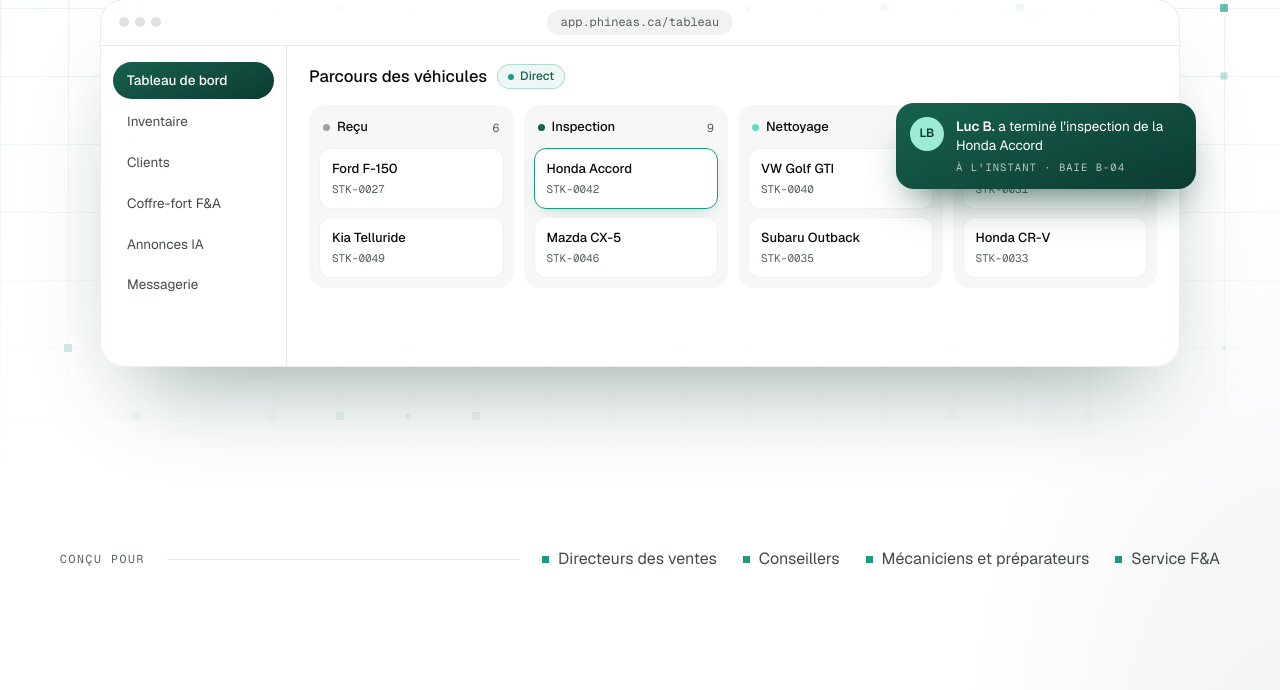
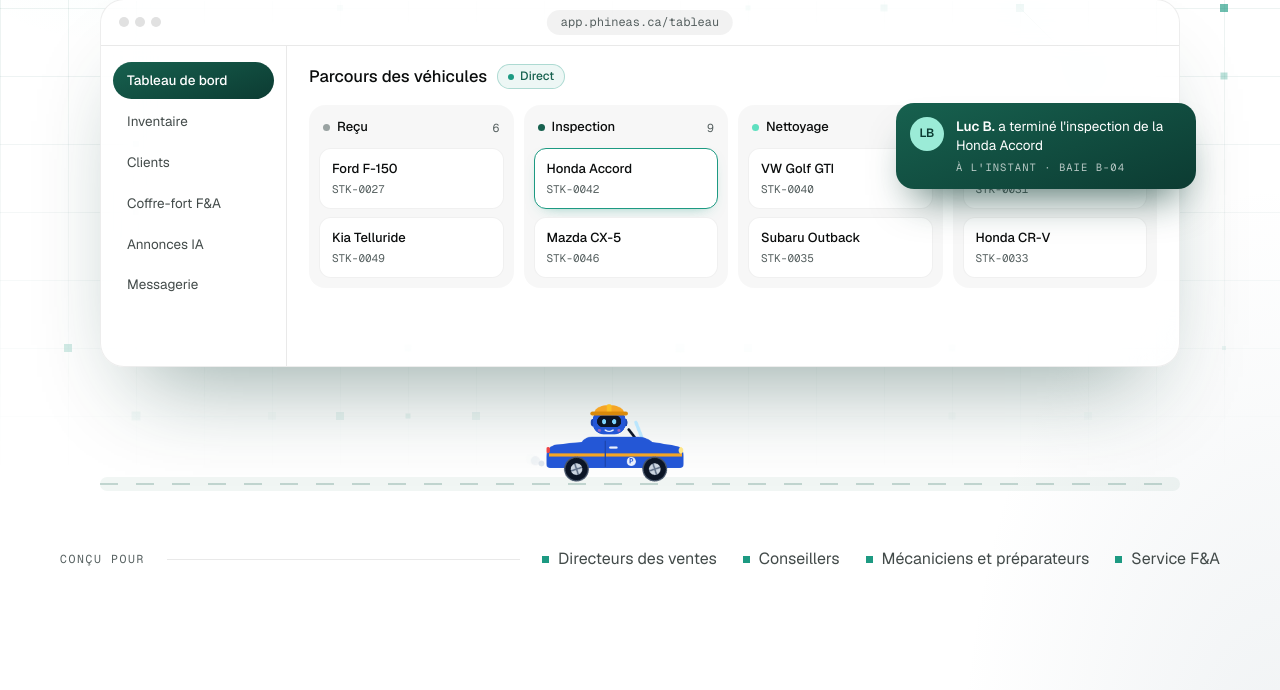
Before and after one commit to LuckyyKid/Phineas, an ASP.NET Core app: page / in a window 1280 px wide. Shown: the part 600-1290 px from the top of the page. Run offline with ASP.NET Core 8, Linux system fonts and the light colour scheme; the project's own start-up code is not run, and a stand-in starts its controllers and pages.

Commit message:
Accueil public : la route de la mascotte prend toute la largeur pour que Boulon soit visible
Dans le haut de page centré (flex), la route sans largeur se réduisait à 0 px et cachait la voiture.

Co-Authored-By: Claude Opus 5.5 <noreply@anthropic.com>

```diff
--- a/Phineas/Phineas/wwwroot/css/accueil-public.css
+++ b/Phineas/Phineas/wwwroot/css/accueil-public.css
@@ -516,7 +516,9 @@ html { scroll-behavior: smooth; scroll-padding-top: 96px; }
   --ph-primary-50: #eaf0fd;
   --ph-accent: #f5a524;
 }
-.acc-page .acc-route { margin-top: 28px; }
+/* Pleine largeur obligatoire : dans le haut de page centré (flex), un bloc sans largeur se réduit à son contenu.
+   La voiture étant positionnée en absolu, la route ferait 0 px de large et la cacherait. */
+.acc-page .acc-route { width: 100%; max-width: 1080px; margin-top: 28px; }
 .acc-page .acc-route::before { background: rgba(23, 97, 79, .06); }
 .acc-page .acc-route::after {
   background: repeating-linear-gradient(90deg, rgba(23, 97, 79, .22) 0 18px, transparent 18px 36px);
```
